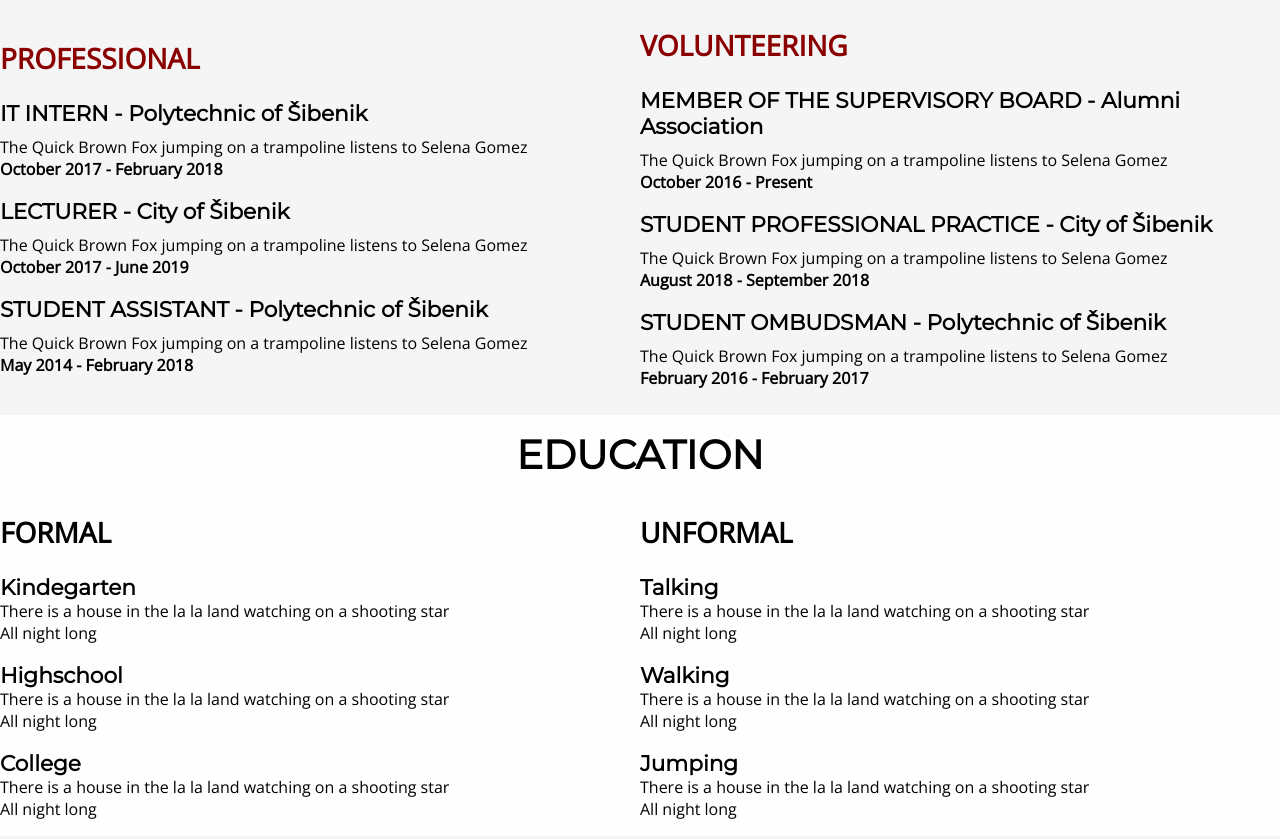
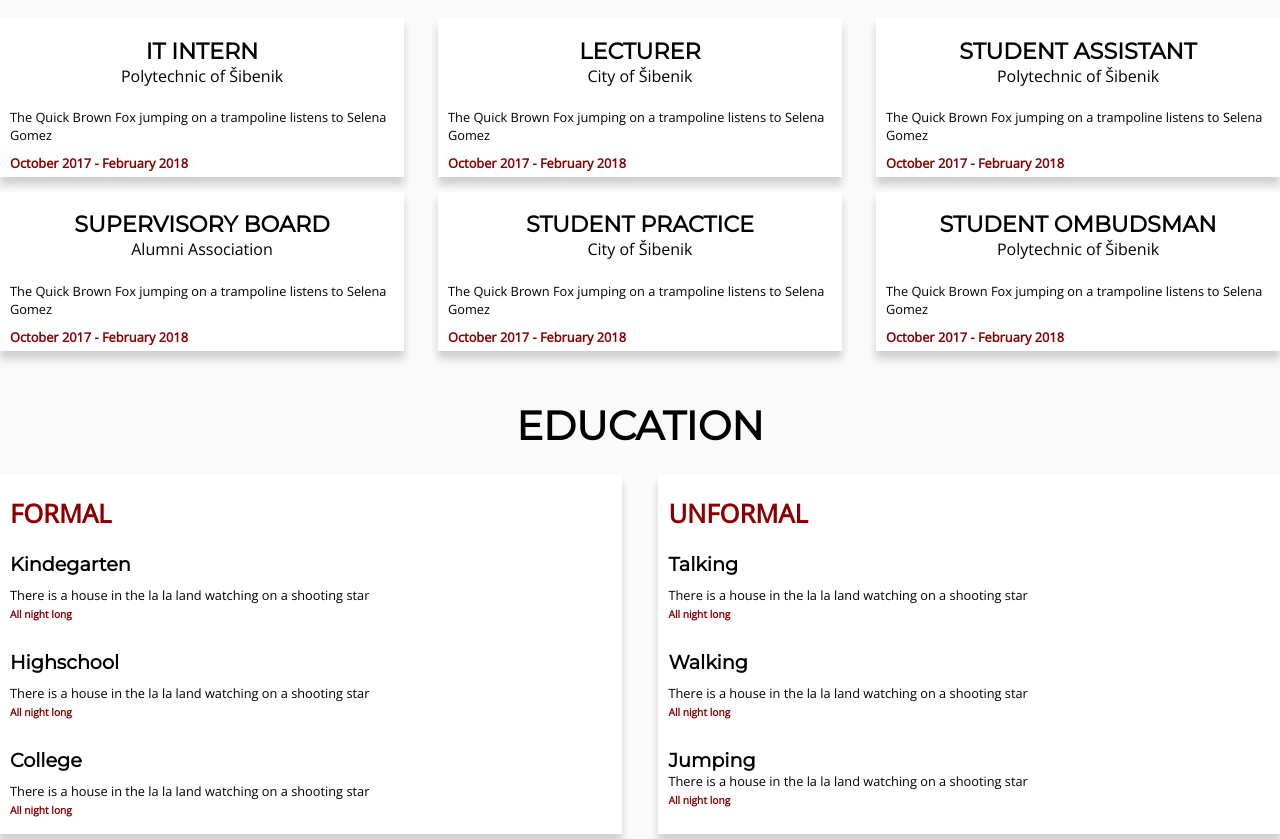
Before and after one commit to ivanbumbak/cv, a plain HTML site: page index.html in a window 1280 px wide. Shown: the part 745-1584 px from the top of the page. Drawn offline with nearby package versions, Linux system fonts and the light colour scheme.

Commit message:
Add files via upload

```diff
--- a/index.html
+++ b/index.html
@@ -14,16 +14,6 @@
       <!-- Navigation logo -->
       <div class="logo-icons">
           <img id="logo-img" src="img/bradley-hand-itc.jpg">
-
-        <!-- Skype icon -->
-        <!--<a id="social-icons" title="Skype Profile" href="#">
-          <i class="fab fa-skype"></i>
-        </a>-->
-
-        <!-- Twitter icon -->
-        <!--<a id="social-icons" title="Twitter Profile" href="#">
-          <i class="fab fa-twitter"></i>
-        </a>-->
       </div>
 
       <!-- Main navigation -->
@@ -50,7 +40,7 @@
           Born and raised in <b>Šibebnik, Croatia</b>!<br>
           Educated at <b>Polytechnic of Šibenik, Šibenik</b>!<br>
           <b>Cats, food and hiking</b> are my stress relief!<br>
-          Current status: <span id="job-status">unemployed</span>. Searching for <b>IT job</b>!<br><br></p>
+          <b>Current status:</b> <span id="job-status">unemployed</span>. Searching for <b>IT job</b>!<br><br></p>
 
           <p style="font-family: Open Sans, sans-serif;">Swing by at:</p>
           <!-- Email icon -->
@@ -85,8 +75,50 @@
       <h1 id="experience">Experience</h1>
 
       <div class="container">
+        <div class="wrapper">
         <!-- Professional experience section -->
-          <div class="section-half">
+        <div class="section-third">
+          <h2>IT INTERN</h2>
+          <h4>Polytechnic of Šibenik</h4>
+          <p id="job-description">The Quick Brown Fox jumping on a trampoline listens to Selena Gomez</p>
+          <p id="job-duration">October 2017 - February 2018</p>
+        </div>
+
+        <div class="section-third">
+          <h2>LECTURER</h2>
+          <h4>City of Šibenik</h4>
+          <p id="job-description">The Quick Brown Fox jumping on a trampoline listens to Selena Gomez</p>
+          <p id="job-duration">October 2017 - February 2018</p>
+        </div>
+
+        <div class="section-third">
+          <h2>STUDENT ASSISTANT</h2>
+          <h4>Polytechnic of Šibenik</h4>
+          <p id="job-description">The Quick Brown Fox jumping on a trampoline listens to Selena Gomez</p>
+          <p id="job-duration">October 2017 - February 2018</p>
+        </div>
+
+        <div class="section-third">
+          <h2>SUPERVISORY BOARD</h2>
+          <h4>Alumni Association</h4>
+          <p id="job-description">The Quick Brown Fox jumping on a trampoline listens to Selena Gomez</p>
+          <p id="job-duration">October 2017 - February 2018</p>
+        </div>
+
+        <div class="section-third">
+          <h2>STUDENT PRACTICE</h2>
+          <h4>City of Šibenik</h4>
+          <p id="job-description">The Quick Brown Fox jumping on a trampoline listens to Selena Gomez</p>
+          <p id="job-duration">October 2017 - February 2018</p>
+        </div>
+
+        <div class="section-third">
+          <h2>STUDENT OMBUDSMAN</h2>
+          <h4>Polytechnic of Šibenik</h4>
+          <p id="job-description">The Quick Brown Fox jumping on a trampoline listens to Selena Gomez</p>
+          <p id="job-duration">October 2017 - February 2018</p>
+        </div>
+          <!--<div class="section-half">
             <h2 id="job-category">Professional</h2>
             <ul>
               <li>IT INTERN - Polytechnic of Šibenik</li>
@@ -99,10 +131,10 @@
               <p id="job-description">The Quick Brown Fox jumping on a trampoline listens to Selena Gomez
                 <br><span id="job-duration">May 2014 - February 2018</span></p>
             </ul>
-        </div>
+        </div>-->
 
           <!-- Volunteering experience section -->
-          <div class="section-half">
+          <!--<div class="section-half">
             <h2 id="job-category">Volunteering</h2>
             <ul>
               <li>MEMBER OF THE SUPERVISORY BOARD - Alumni Association</li>
@@ -115,7 +147,8 @@
               <p id="job-description">The Quick Brown Fox jumping on a trampoline listens to Selena Gomez
                 <br><span id="job-duration">February 2016 - February 2017</span></p>
             </ul>
-          </div>
+          </div>-->
+        </div>
       </div>
     </div>
 
@@ -123,37 +156,40 @@
     <div class="education-section">
       <h1 id="education">Education</h1>
       <div class="container">
+
+        <div class="wrapper">
         <!-- Formal education section -->
         <div class="section-half">
-          <h2>Formal</h2>
+          <h2 id="job-category">Formal</h2>
           <ul>
             <li>Kindegarten</li>
-            <p>There is a house in the la la land watching on a shooting star
-              <br>All night long</p><br>
+            <p id="job-description">There is a house in the la la land watching on a shooting star
+              <br><span id="job-duration">All night long</span></p><br>
             <li>Highschool</li>
-            <p>There is a house in the la la land watching on a shooting star
-              <br>All night long</p><br>
+            <p id="job-description">There is a house in the la la land watching on a shooting star
+              <br><span id="job-duration">All night long</span></p><br>
             <li>College</li>
-            <p>There is a house in the la la land watching on a shooting star
-              <br>All night long</p>
+            <p id="job-description">There is a house in the la la land watching on a shooting star
+              <br><span id="job-duration">All night long</span></p>
           </ul>
         </div>
 
         <!-- Unformal education section -->
         <div class="section-half">
-          <h2>Unformal</h2>
+          <h2 id="job-category">Unformal</h2>
           <ul>
             <li>Talking</li>
-            <p>There is a house in the la la land watching on a shooting star
-              <br>All night long</p><br>
+            <p id="job-description">There is a house in the la la land watching on a shooting star
+              <br><span id="job-duration">All night long</span></p><br>
             <li>Walking</li>
-            <p>There is a house in the la la land watching on a shooting star
-              <br>All night long</p><br>
+            <p id="job-description">There is a house in the la la land watching on a shooting star
+              <br><span id="job-duration">All night long</span></p><br>
             <li>Jumping</li>
-            <p>There is a house in the la la land watching on a shooting star
-              <br>All night long</p>
+            <p id?="job-description">There is a house in the la la land watching on a shooting star
+              <br><span id="job-duration">All night long</span></p>
           </ul>
         </div>
+      </div>
       </div>
     </div>
 
--- a/style/style.css
+++ b/style/style.css
@@ -1,7 +1,7 @@
 body {
   margin: 0;
   padding: 0;
-  background-color: #f5f5f5;
+  background-color: #fafafa;
 }
 
 h1 {
@@ -21,15 +21,22 @@ ul {
   padding: 0;
 }
 
+/* Container default styling */
 .container {
   display: flex;
-  flex-direction: row;
-  flex-wrap: nowrap;
-  justify-content: space-between;
-  align-items: center;
   max-width: 1280px;
   width: 100%;
   margin: 0 auto;
+}
+
+.wrapper {
+  display: flex;
+  flex-direction: row;
+  flex-wrap: wrap;
+  justify-content: space-between;
+  width: 100%;
+  margin-bottom: 25px;
+  background-color: #fafafa;
 }
 
 /* Header styling */
@@ -40,7 +47,8 @@ ul {
   justify-content: space-between;
   align-items: flex-end;
   width: 100%;
-  background-color: rgba(34, 34, 34, 0.05);
+  background-color: #fff;
+  /*background-color: rgba(34, 34, 34, 0.05);*/
   box-shadow: 0 8px 8px 0 rgba(37, 37, 37, 0.2);
 }
 
@@ -50,7 +58,7 @@ ul {
   margin: 15px;
 }
 
-/* Navigation */
+/* Navigation default styling */
 .main-nav {
   margin-right: 15px;
 }
@@ -71,7 +79,7 @@ ul {
   transition-duration: 0.2s;
 }
 
-/* Default 'a' styling */
+/* Default main navigation 'a' styling */
 .main-nav a {
   color: #1a1a1a;
   display: inline-block;
@@ -82,7 +90,7 @@ ul {
   transition-duration: 0.3s;
 }
 
-/* Hover 'a' styling */
+/* Hover main navigation 'a' styling */
 .main-nav a:hover {
   color: #8a0000;
   -webkit-transition: ease-in;
@@ -126,7 +134,7 @@ ul {
   height: 70vh;
 }
 
-/* Main profile photo */
+/* Main profile image */
 #profile-img {
   border: 2px solid #8a0000;
   border-radius: 50%;
@@ -163,16 +171,12 @@ ul {
 
 /* Experience section
  * Education section
- * Projects section default settings */
+ * Projects section default styling */
 .experience-section,
 .education-section,
 .projects-section {
   width: 100%;
   text-align: center;
-}
-
-.education-section {
-  background-color: #fefefe;
 }
 
 .experience-section h1,
@@ -187,16 +191,41 @@ ul {
   padding-top: 15px;
 }
 
-/* Default section half settings */
-.section-half {
-  width: 50%;
+/* Default section half styling */
+.section-half,
+.section-third {
+  width: 47%;
+  box-shadow: 0 8px 8px 0 rgba(37, 37, 37, 0.2);
+  background-color: #fff;
   text-align: left;
+  margin-top: 15px;
+  padding: 0 10px;
 }
 
-.section-half h2 {
+.section-third {
+  width: 30%;
+}
+
+.section-half h2,
+.section-third h2 {
   font-family: 'Open Sans', sans-serif;
-  font-size: 1.75em;
+  font-size: 1.60em;
   text-transform: uppercase;
+}
+
+.section-third h2 {
+  font-family: 'Montserrat', sans-serif;
+  text-align: center;
+  font-size: 1.40em;
+  margin-bottom: 0;
+}
+
+.section-third h4 {
+  font-family: 'Open Sans', sans-serif;
+  font-size: 1em;
+  font-weight: 300;
+  text-align: center;
+  margin-top: 0;
 }
 
 .section-half ul {
@@ -205,13 +234,18 @@ ul {
 
 .section-half li {
   font-family: 'Montserrat', sans-serif;
-  font-size: 1.35em;
+  font-size: 1.20em;
   font-weight: 700;
+}
+
+.section-half p,
+.section-third p {
+  font-family: 'Open Sans', sans-serif;
+  font-size: 0.8em;
 }
 
 /* Job status, category, duration and description styling */
 #job-status {
-  text-decoration: underline;
   font-weight: 600;
   color: #8a0000;
 }
@@ -222,21 +256,19 @@ ul {
 
 #job-duration {
   font-weight: 600;
-  font-size: 1em;
+  font-size: 0.8em;
+  color: #8a0000;
+  margin-bottom: 5px;
 }
 
 #job-description {
-  margin-top: 10px;
+  margin: 10px 0;
 }
 
-.section-half p {
-  font-family: 'Open Sans', sans-serif;
-  font-size: 1em;
-}
-
+/* Default section third styling
 .section-third {
   width: 30%;
   margin: 10px;
   border: 1px solid #000;
   height: 100px;
-}
+} */
```
